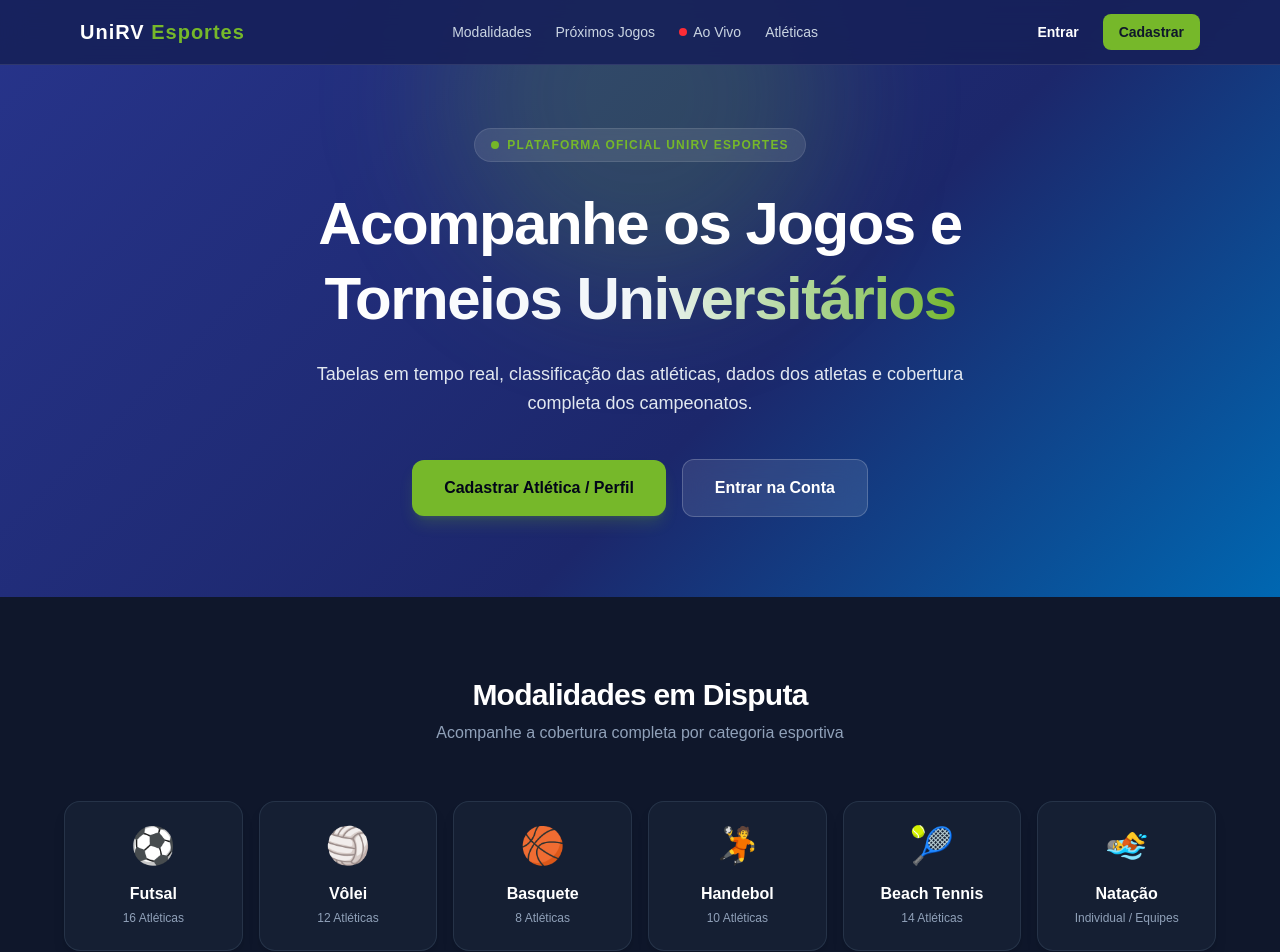
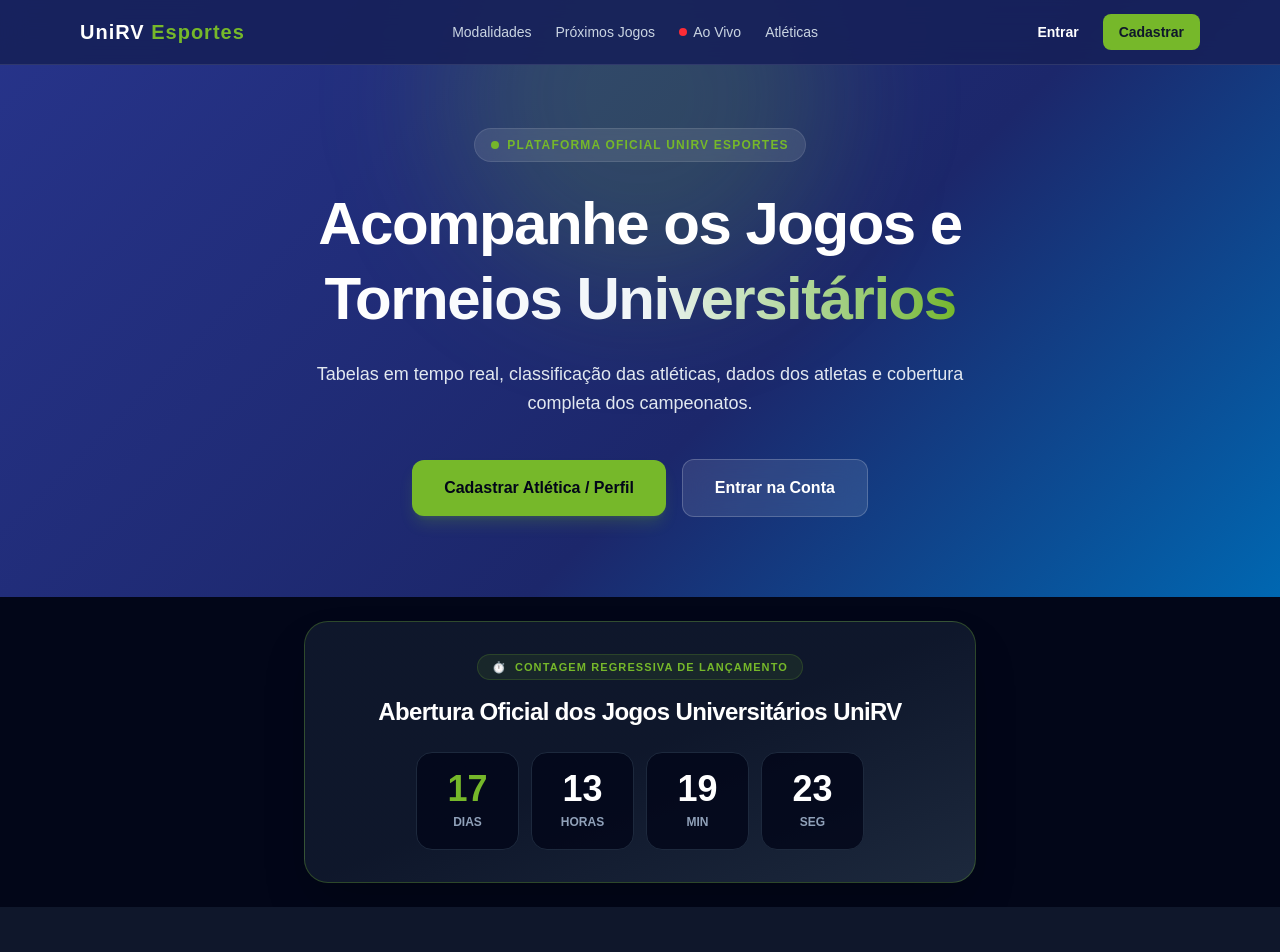
Before and after one commit to daniel-carvalho11/unirv-sports, a Next.js app in the folder apps/web/: page / in a window 1280 px wide. Shown: the top 952 px of the page. Built offline with nearby package versions, Linux system fonts and the light colour scheme; no server answers.

Commit message:
Adaptações e funcionalidades: adicionar componente CountdownTimer e integrar contagem regressiva à página inicial; atualizar AuthModal para incluir seleção de atléticas e ajustar registro de usuários

```diff
--- a/apps/web/src/app/page.tsx
+++ b/apps/web/src/app/page.tsx
@@ -9,6 +9,7 @@
 import { AthleticsGridSection } from '@/components/AthleticsGridSection';
 import { Footer } from '@/components/Footer';
 import { AuthModal } from '@/components/AuthModal';
+import { CountdownTimer } from '@/components/CountDownTimer';
 
 export default function Home() {
   const [authModal, setAuthModal] = useState<{ isOpen: boolean; type: 'login' | 'register' }>({
@@ -28,6 +29,14 @@
     <main className="min-h-screen bg-slate-950 text-slate-100">
       <Navbar onOpenAuth={handleOpenAuth} />
       <HeroSection onOpenAuth={handleOpenAuth} />
+
+      <section className="max-w-7xl mx-auto px-6 py-6">
+        <CountdownTimer
+          targetDate="2026-10-15T09:00:00"
+          title="Abertura Oficial dos Jogos Universitários UniRV"
+        />
+      </section>
+
       <ModalitiesSection />
       <NextMatchesSection />
       <LiveFeedSection />
--- a/apps/web/src/components/AuthModal.tsx
+++ b/apps/web/src/components/AuthModal.tsx
@@ -3,6 +3,7 @@
 import React, { useState } from 'react';
 import { useRouter } from 'next/navigation';
 import { loginRequest, registerRequest, UserRoleType } from '@/lib/api';
+import { UNIRV_ATHLETICS } from '@/lib/athletics';
 
 interface AuthModalProps {
   isOpen: boolean;
@@ -16,12 +17,15 @@
   const [email, setEmail] = useState('');
   const [password, setPassword] = useState('');
   const [role, setRole] = useState<UserRoleType>('VISITOR');
+  const [athleticsId, setAthleticsId] = useState<number>(1);
   const [loading, setLoading] = useState(false);
   const [error, setError] = useState<string | null>(null);
 
   const router = useRouter();
 
   if (!isOpen) return null;
+
+  const showAthleticSelect = role === 'ATHLETE' || role === 'REPRESENTATIVE';
 
   const handleSubmit = async (e: React.FormEvent) => {
     e.preventDefault();
@@ -37,7 +41,13 @@
         onClose();
         router.push('/dashboard');
       } else {
-        await registerRequest({ name, email, password, role });
+        await registerRequest({
+          name,
+          email,
+          password,
+          role,
+          ...(showAthleticSelect && { athleticsId }),
+        });
         alert('Conta criada com sucesso! Agora efetue o login.');
         onSwitchType('login');
       }
@@ -110,6 +120,26 @@
                   <option value="TABLE_OFFICIAL">Oficial de Mesa</option>
                 </select>
               </div>
+
+              {/* Campo Dinâmico: Aparece apenas para Atletas e Diretores de Atlética */}
+              {showAthleticSelect && (
+                <div>
+                  <label className="block text-xs font-bold text-slate-300 uppercase mb-1">
+                    Sua Atlética
+                  </label>
+                  <select
+                    value={athleticsId}
+                    onChange={(e) => setAthleticsId(Number(e.target.value))}
+                    className="w-full text-xs rounded-xl border border-slate-700 bg-slate-800 text-white focus:border-unirv-green py-3 px-4 outline-none"
+                  >
+                    {UNIRV_ATHLETICS.map((ath) => (
+                      <option key={ath.id} value={ath.id}>
+                        {ath.name}
+                      </option>
+                    ))}
+                  </select>
+                </div>
+              )}
             </>
           )}
 
--- /dev/null
+++ b/apps/web/src/components/CountDownTimer.tsx
@@ -0,0 +1,65 @@
+'use client';
+
+import React, { useEffect, useState } from 'react';
+
+interface TimeLeft {
+  days: number;
+  hours: number;
+  minutes: number;
+  seconds: number;
+}
+
+interface CountdownTimerProps {
+  targetDate: string; // Ex: '2026-10-15T09:00:00'
+  title?: string;
+}
+
+export function CountdownTimer({ targetDate, title = 'Grande Abertura dos Jogos UniRV' }: CountdownTimerProps) {
+  const [timeLeft, setTimeLeft] = useState<TimeLeft>({ days: 0, hours: 0, minutes: 0, seconds: 0 });
+
+  useEffect(() => {
+    const calculateTimeLeft = () => {
+      const difference = +new Date(targetDate) - +new Date();
+      if (difference > 0) {
+        setTimeLeft({
+          days: Math.floor(difference / (1000 * 60 * 60 * 24)),
+          hours: Math.floor((difference / (1000 * 60 * 60)) % 24),
+          minutes: Math.floor((difference / 1000 / 60) % 60),
+          seconds: Math.floor((difference / 1000) % 60),
+        });
+      }
+    };
+
+    calculateTimeLeft();
+    const timer = setInterval(calculateTimeLeft, 1000);
+    return () => clearInterval(timer);
+  }, [targetDate]);
+
+  return (
+    <div className="w-full max-w-2xl mx-auto bg-gradient-to-br from-slate-900 via-slate-900 to-slate-800 border border-unirv-green/30 p-6 md:p-8 rounded-3xl shadow-2xl text-center space-y-4">
+      <div className="inline-flex items-center gap-2 px-3.5 py-1 bg-unirv-green/10 border border-unirv-green/20 rounded-full text-[11px] font-extrabold text-unirv-green uppercase tracking-widest">
+        <span>⏱️</span> Contagem Regressiva de Lançamento
+      </div>
+      <h3 className="text-xl md:text-2xl font-black text-white tracking-tight">{title}</h3>
+
+      <div className="grid grid-cols-4 gap-3 max-w-md mx-auto pt-2">
+        <div className="bg-slate-950/80 border border-slate-800 p-3 md:p-4 rounded-2xl">
+          <span className="block text-2xl md:text-4xl font-black text-unirv-green">{timeLeft.days}</span>
+          <span className="text-[10px] md:text-xs font-bold uppercase text-slate-400">Dias</span>
+        </div>
+        <div className="bg-slate-950/80 border border-slate-800 p-3 md:p-4 rounded-2xl">
+          <span className="block text-2xl md:text-4xl font-black text-white">{timeLeft.hours}</span>
+          <span className="text-[10px] md:text-xs font-bold uppercase text-slate-400">Horas</span>
+        </div>
+        <div className="bg-slate-950/80 border border-slate-800 p-3 md:p-4 rounded-2xl">
+          <span className="block text-2xl md:text-4xl font-black text-white">{timeLeft.minutes}</span>
+          <span className="text-[10px] md:text-xs font-bold uppercase text-slate-400">Min</span>
+        </div>
+        <div className="bg-slate-950/80 border border-slate-800 p-3 md:p-4 rounded-2xl">
+          <span className="block text-2xl md:text-4xl font-black text-white">{timeLeft.seconds}</span>
+          <span className="text-[10px] md:text-xs font-bold uppercase text-slate-400">Seg</span>
+        </div>
+      </div>
+    </div>
+  );
+}
--- a/apps/web/src/lib/api.ts
+++ b/apps/web/src/lib/api.ts
@@ -1,5 +1,6 @@
 const API_URL = process.env.NEXT_PUBLIC_API_URL || 'http://localhost:3001';
 
+// Exportando o tipo de Role alinhado ao Prisma
 export type UserRoleType = 'ADMIN' | 'REPRESENTATIVE' | 'TABLE_OFFICIAL' | 'ATHLETE' | 'VISITOR';
 
 export async function loginRequest(email: string, password: string) {
@@ -22,6 +23,7 @@
   email: string;
   password: string;
   role: UserRoleType;
+  athleticsId?: number;
 }) {
   const response = await fetch(`${API_URL}/users`, {
     method: 'POST',
--- /dev/null
+++ b/apps/web/src/lib/athletics.ts
@@ -0,0 +1,19 @@
+export interface Athletic {
+  id: number;
+  name: string;
+  acronym: string;
+  course: string;
+  instagram: string;
+}
+
+export const UNIRV_ATHLETICS: Athletic[] = [
+  { id: 1, name: 'A.A.A. FAMERV', acronym: 'FAMERV', course: 'Medicina', instagram: '@aaafamerv' },
+  { id: 2, name: 'A.A.A. Grifo', acronym: 'GRIFO', course: 'Direito', instagram: '@aaadgrifo' },
+  { id: 3, name: 'A.A.A. Víbora', acronym: 'VÍBORA', course: 'Enfermagem', instagram: '@aaadgrifo' },
+  { id: 4, name: 'A.A.A. Maníaca', acronym: 'MANÍACA', course: 'Psicologia', instagram: '@aaapmaniaca' },
+  { id: 5, name: 'A.A.A. Alcateia', acronym: 'ALCATEIA', course: 'Medicina Veterinária', instagram: '@aaamvetunirv' },
+  { id: 6, name: 'A.A.A. Entorse', acronym: 'ENTORSE', course: 'Fisioterapia', instagram: '@aaafirv' },
+  { id: 7, name: 'A.A.A. Kromus', acronym: 'KROMUS', course: 'Educação Física / FADES', instagram: '@aaafades' },
+  { id: 8, name: 'A.A.A. Neurótica', acronym: 'NEURÓTICA', course: 'Saúde / Geral', instagram: '@atleticaneuroticarv' },
+  { id: 9, name: 'A.A.A. AAAFORV', acronym: 'AAAFORV', course: 'Odontologia', instagram: '@aaaforv' },
+];
```
